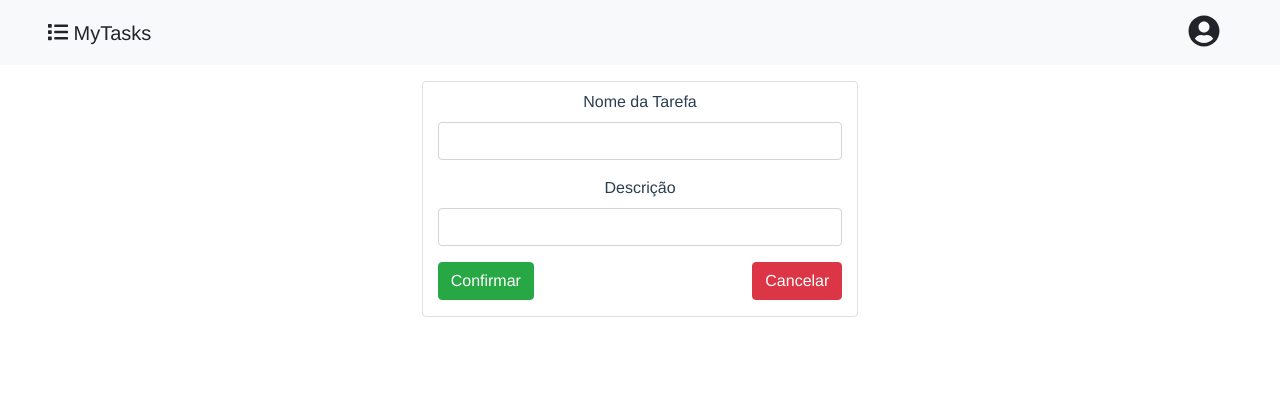
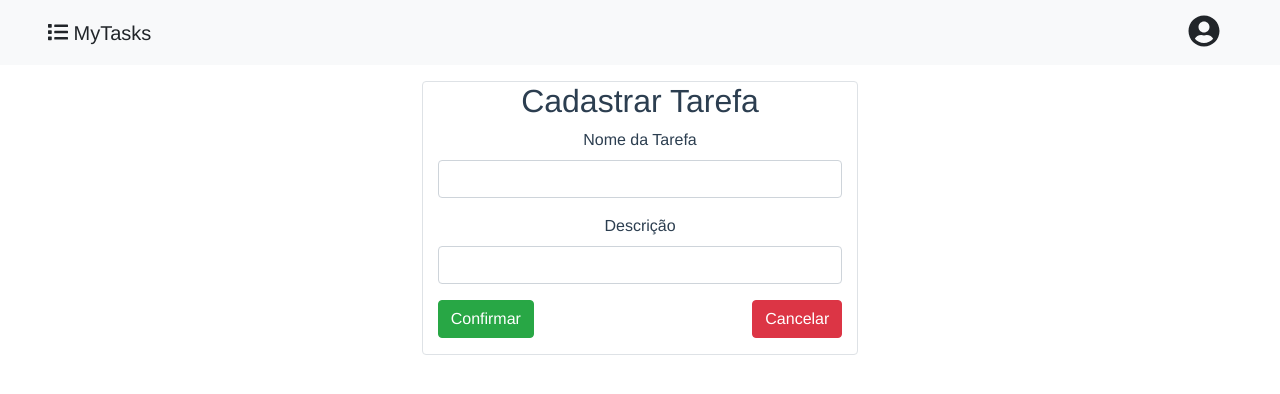
Before and after one commit to rodrigoyuri/list-to-do, a Vue app in the folder web/: page /register-task in a window 1280 px wide. Shown: the top 394 px of the page. Built offline with nearby package versions, Linux system fonts and the light colour scheme.

Commit message:
Uso da props title.

```diff
--- a/web/src/views/CreateTask.vue
+++ b/web/src/views/CreateTask.vue
@@ -1,6 +1,6 @@
 <template>
     <div class="create">
-        <form-task></form-task>
+        <form-task title="Cadastrar Tarefa"></form-task>
     </div>
 </template>
 
```
